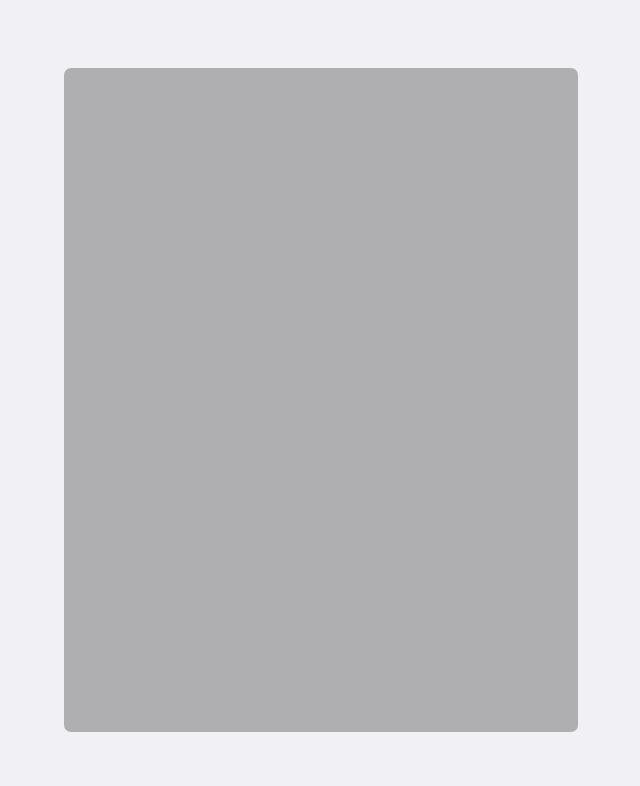
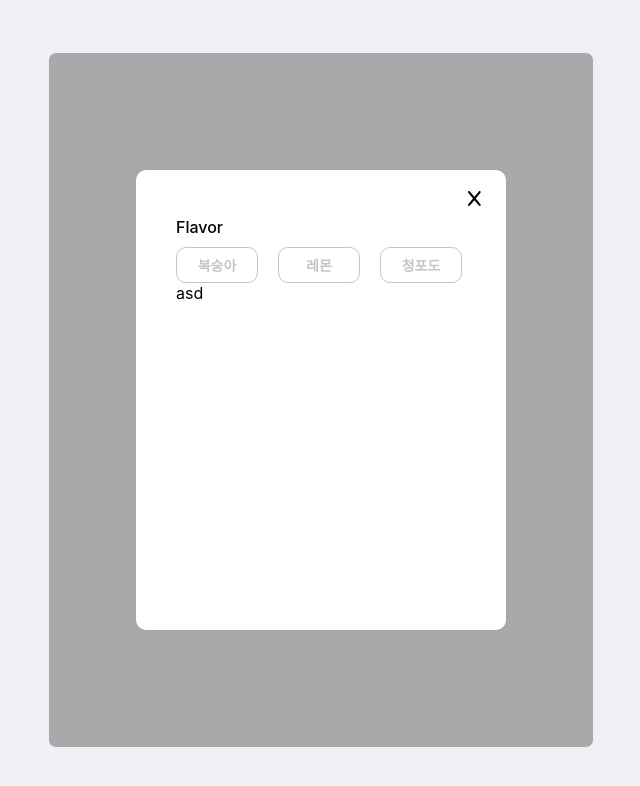
Before and after one commit to ICEE-TEA/ICEE-TEA-Front, a React (Create React App) app: page /order in a window 1280 px wide. Shown: the top 786 px of the page, without its empty margins (319-959 px from the left). Built offline with nearby package versions, Linux system fonts and the light colour scheme.

Commit message:
order page feat

```diff
--- a/src/pages/orderPage/index.jsx
+++ b/src/pages/orderPage/index.jsx
@@ -1,10 +1,29 @@
 import React from "react";
 import * as S from "./style";
+import { FontAwesomeIcon } from "@fortawesome/react-fontawesome";
+import { faX } from "@fortawesome/free-solid-svg-icons";
 
 function Order() {
   return (
     <S.backCenter>
-      <S.WhiteBox></S.WhiteBox>
+      <S.WhiteBox>
+        <S.orderBox>
+          <S.orderContent>
+            <div className="deleteContent">
+              <FontAwesomeIcon className="delete" icon={faX} />
+            </div>
+            <div className="flavorContent">
+              <span>Flavor</span>
+              <div className="fruitFlavor">
+                <div className="peach fruit">복숭아</div>
+                <div className="lemon fruit">레몬</div>
+                <div className="greenGrape fruit">청포도</div>
+              </div>
+            </div>
+            asd
+          </S.orderContent>
+        </S.orderBox>
+      </S.WhiteBox>
     </S.backCenter>
   );
 }
--- a/src/pages/orderPage/style.js
+++ b/src/pages/orderPage/style.js
@@ -13,11 +13,75 @@ export const backCenter = styled.div`
 export const WhiteBox = styled.div`
   box-shadow: 0 0 8px rgba(0, 0, 0, 0.025);
   padding: 2rem;
-  width: 450px;
-  height: 600px;
+  width: 480px;
+  height: 630px;
   background: #191919;
-  opacity: 30%;
+  background-color: rgba(0, 0, 0, 0.3); /* background 투명도 지정 */
   background-size: cover;
   border-radius: 2px;
   border-radius: 7px;
+  display: flex;
+  justify-content: center;
+  align-items: center;
 `;
+
+export const orderBox = styled.div`
+  box-shadow: 0 0 8px rgba(0, 0, 0, 0.025);
+  width: 370px;
+  height: 460px;
+  background-color: white;
+  border-radius: 10px;
+`;
+
+export const orderContent = styled.div`
+  padding: 20px 25px 20px 40px;
+  height: 45vh;
+
+  .deleteContent {
+    display: flex;
+    justify-content: flex-end;
+
+    .delete {
+      color: black;
+      cursor: pointer;
+      font-size: 17px;
+      font-weight: 100;
+    }
+  }
+
+  .flavorContent {
+    width: 100%;
+    margin-top: 10px;
+    display: flex;
+    flex-direction: column;
+    align-items: stretch;
+
+    span {
+      font-weight: 500;
+    }
+
+    .fruitFlavor {
+      display: flex;
+
+      .fruit {
+        margin-top: 10px;
+        display: flex;
+        justify-content: center;
+        align-items: center;
+        border: 1px solid #c5c5c5;
+        border-radius: 10px;
+        width: 80px;
+        height: 34px;
+        color: #c5c5c5;
+        font-size: 14px;
+        font-weight: 600;
+        cursor: pointer;
+      }
+
+      .lemon {
+        margin-left: 20px;
+        margin-right: 20px;
+      }
+    }
+  }
+`;
```
